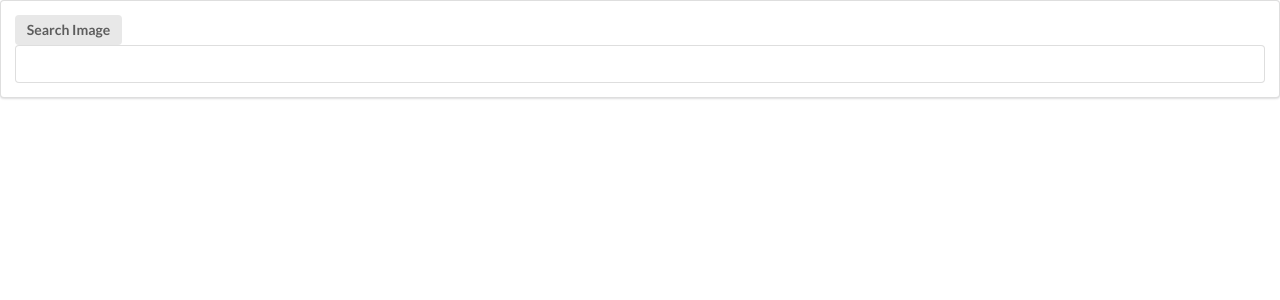
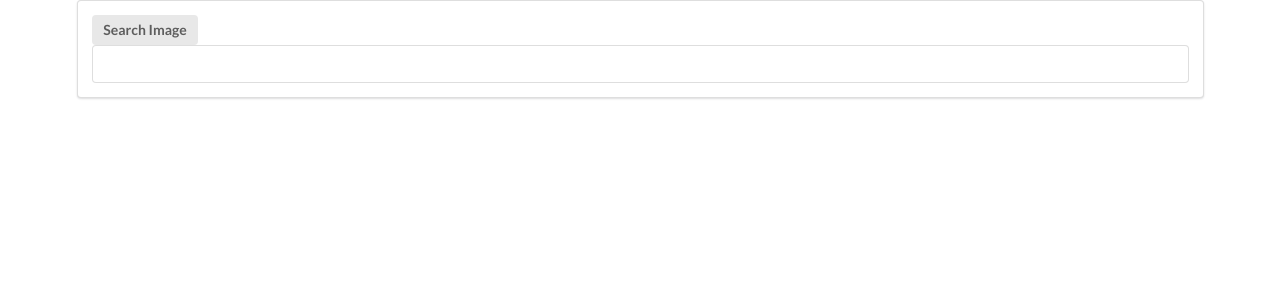
Before and after one commit to ankitjain-1/react-search-photos, a React (Create React App) app: page / in a window 1280 px wide. Shown: the top 300 px of the page. Built offline with nearby package versions, Linux system fonts and the light colour scheme.

Commit message:
refactored app.js

```diff
--- a/src/components/App.js
+++ b/src/components/App.js
@@ -39,26 +39,21 @@ class App extends Component {
   };
 
   render() {
-    if (this.state.loadingJSON) {
-      return (
-        <div className="ui container">
-          <SearchBar submit={this.onSearchSubmit} />
+    return (
+      <div className="ui container">
+        <SearchBar submit={this.onSearchSubmit} />
+        {this.state.loadingJSON ? (
           <div className="ui inverted container">
             <p></p>
             <div className="ui active dimmer inverted">
               <div className="ui huge loader"></div>
             </div>
           </div>
-        </div>
-      );
-    } else {
-      return (
-        <div>
-          <SearchBar submit={this.onSearchSubmit} />
+        ) : (
           <ImageList images={this.state.images} />
-        </div>
-      );
-    }
+        )}
+      </div>
+    );
   }
 }
 
```
